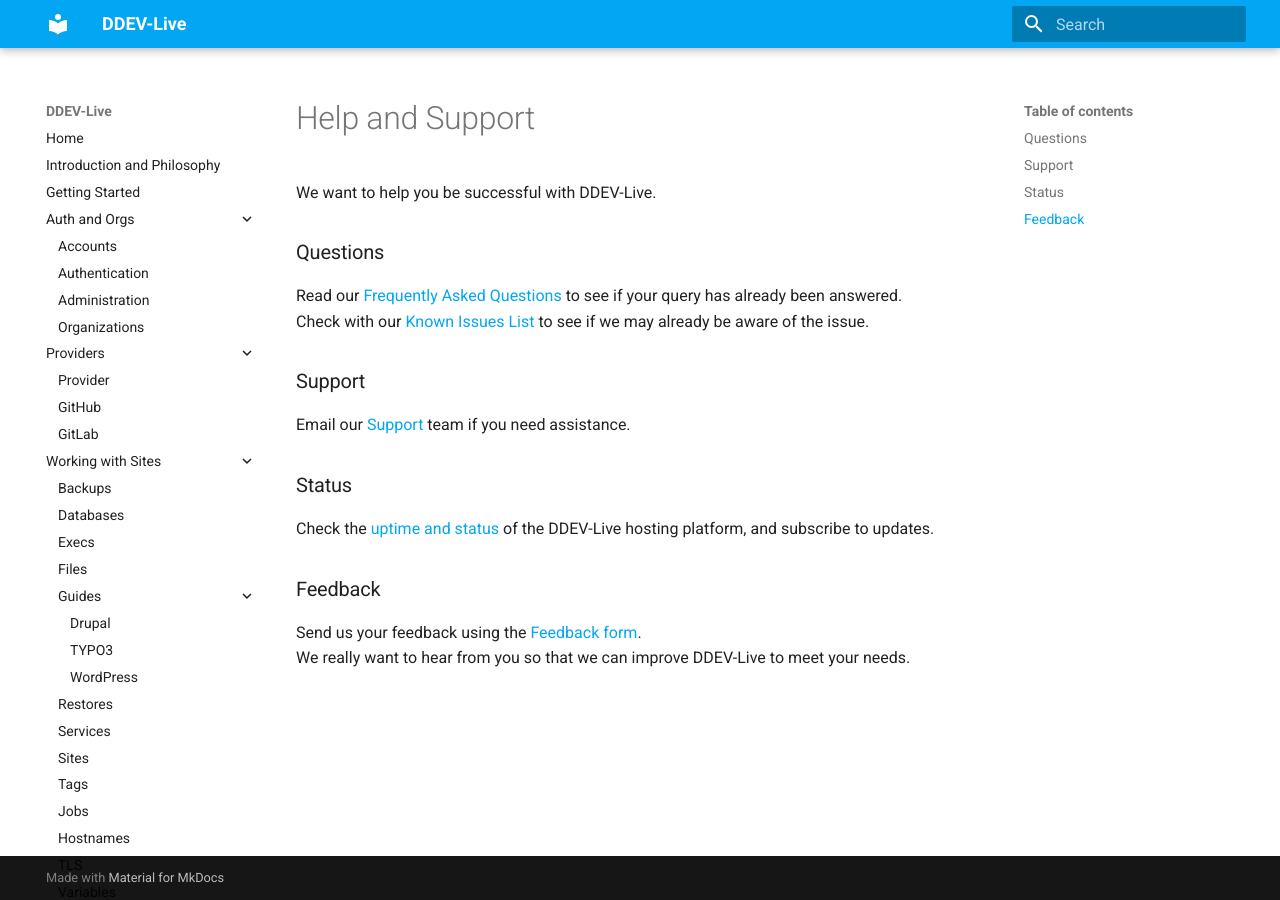
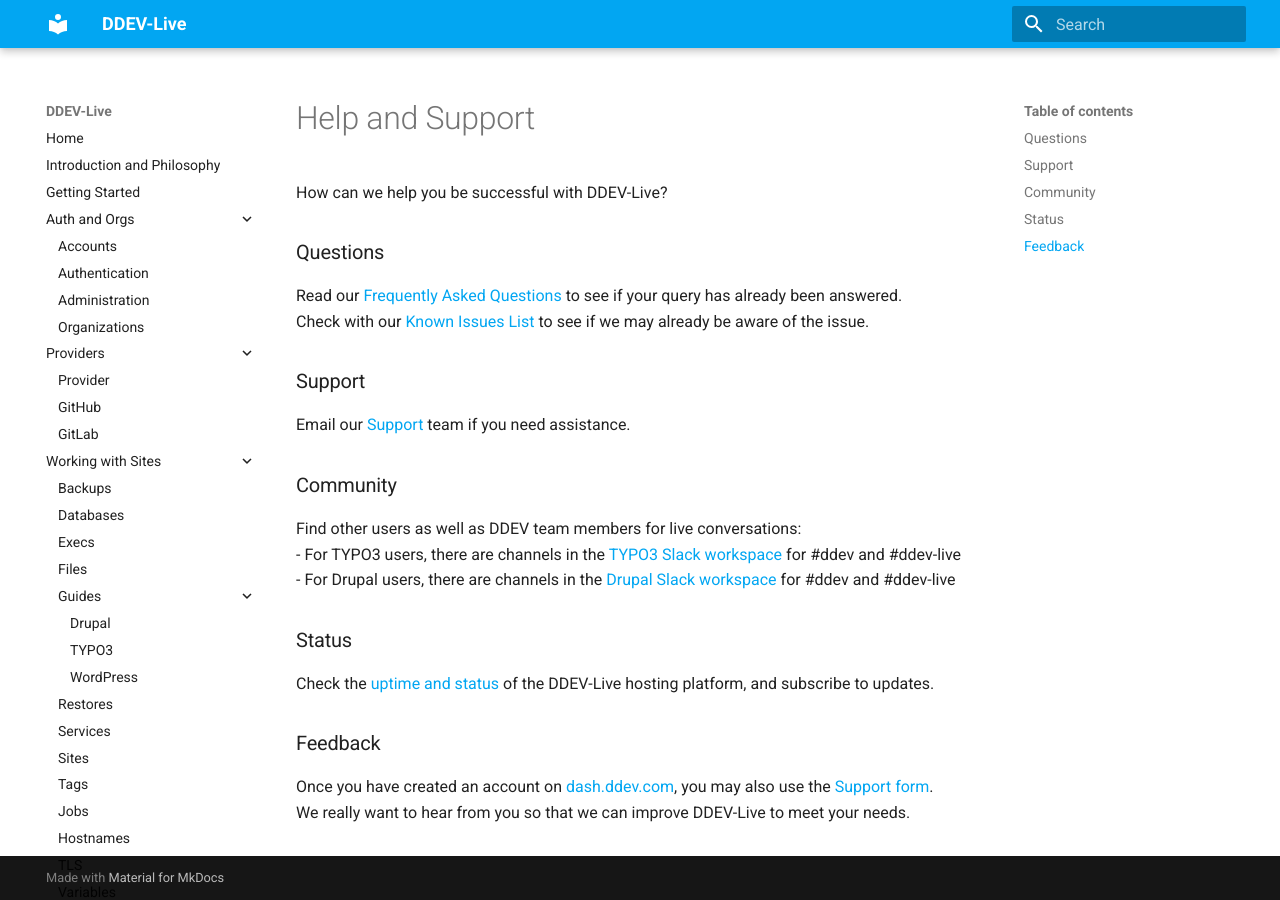
Before and after one commit to fru-io/docs-live, an MkDocs documentation site: the page built from docs/support.md, in a window 1280 px wide. Built offline with MkDocs 1.6.1 and Material for MkDocs 9.7.7, drawn with Linux system fonts in a browser that asks for light colours.

Commit message:
Update support.md (#131)
Updating links and adding a little more copy

```diff
--- a/docs/support.md
+++ b/docs/support.md
@@ -4,14 +4,18 @@ description: Looking for more answers? The DDEV team and community are here to h
 ---
 # Help and Support
 
-We want to help you be successful with DDEV-Live.
+How can we help you be successful with DDEV-Live?
 ### Questions
 Read our [Frequently Asked Questions](https://docs.ddev.com/faq/) to see if your query has already been answered.
 Check with our [Known Issues List](https://docs.ddev.com/known-issues/) to see if we may already be aware of the issue.
 ### Support
 Email our [Support](mailto:support@ddev.com) team if you need assistance.
+### Community
+Find other users as well as DDEV team members for live conversations:
+- For TYPO3 users, there are channels in the [TYPO3 Slack workspace](https://typo3.org/community/meet/chat-slack) for #ddev and #ddev-live
+- For Drupal users, there are channels in the [Drupal Slack workspace](https://www.drupal.org/slack) for #ddev and #ddev-live
 ### Status
 Check the [uptime and status](https://status.ddev.com/) of the DDEV-Live hosting platform, and subscribe to updates.
 ### Feedback
-Send us your feedback using the [Feedback form](https://dash.ddev.com/feedback/).
+Once you have created an account on [dash.ddev.com](https://dash.ddev.com), you may also use the [Support form](https://dash.ddev.com/support/).
 We really want to hear from you so that we can improve DDEV-Live to meet your needs.
```
